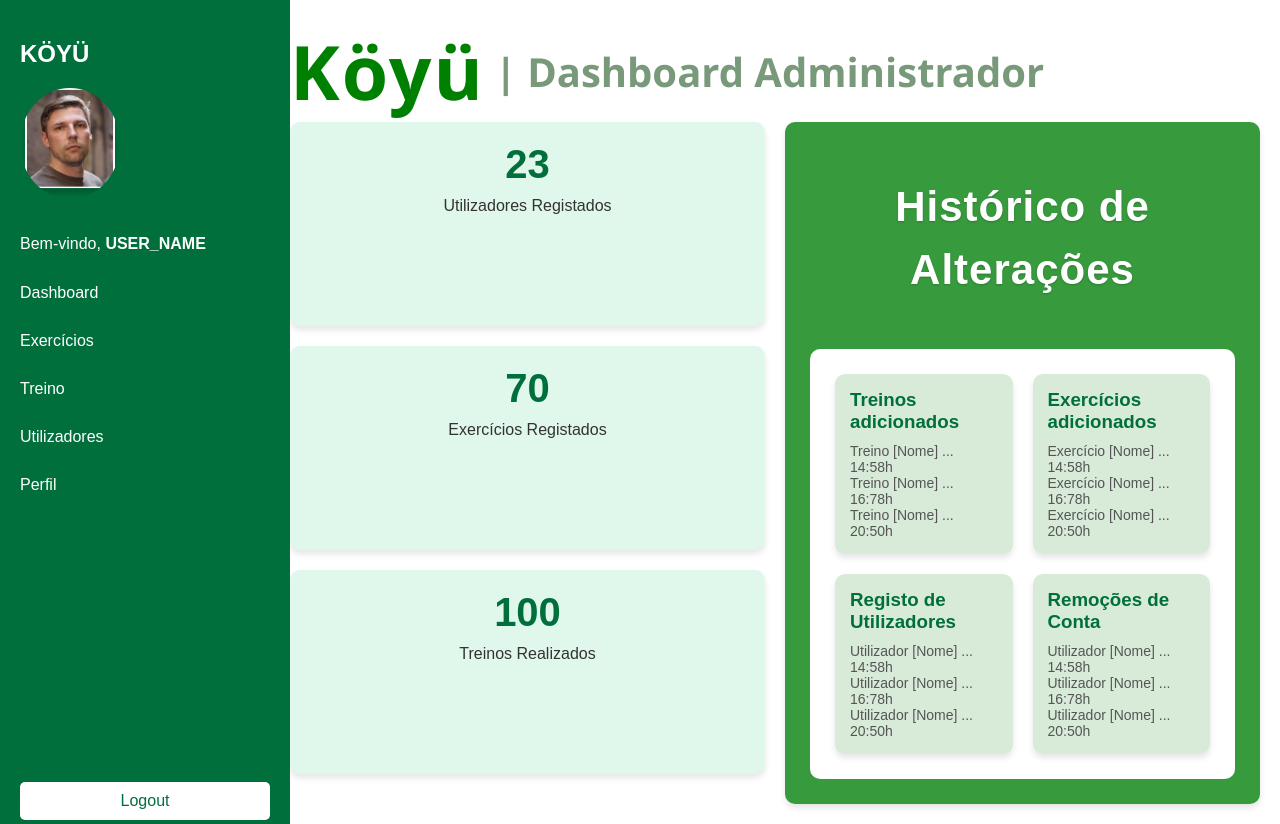
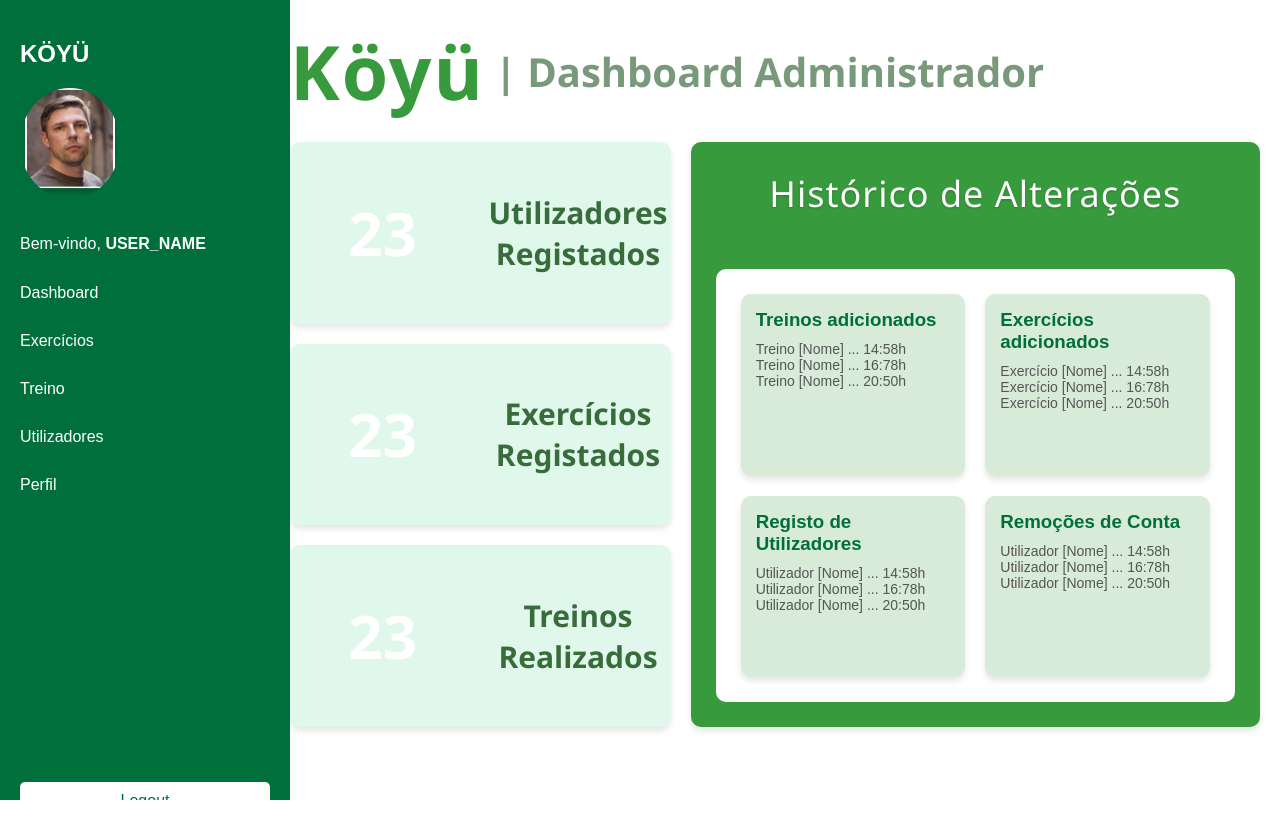
Before and after one commit to ggoncalves17/Projeto_Koyu, a Django app: page /dashboard in a window 1280 px wide. After the commit the page ends 800 px from the top, so only its background shows below. Run offline with Django 5.2, Linux system fonts and the light colour scheme.

Commit message:
Dashboard Page

```diff
--- a/ProjetoKoyu_App/static/css/dashboard.css
+++ b/ProjetoKoyu_App/static/css/dashboard.css
@@ -59,12 +59,13 @@
     display: flex;
     align-items: center;
     justify-content: flex-start;
+    margin-bottom: 20px;
 }
 .logo{
     font-family: Segoe UI;
     font-weight: bold;
     font-size: 75px;
-    color: #008000;
+    color: rgba(55, 154, 60, 1);
     margin-right: 10px;
     letter-spacing: 2px
 }
@@ -82,29 +83,36 @@
 .cards {
     display: flex;
     gap: 20px;
-    margin-bottom: 30px;
     flex-direction: column;
 }
 
 .card {
-    flex: 1;
+
+    display: grid;
+    grid-template-columns: 1fr 1fr;
     background-color: #e0f7ec;
-    padding: 20px;
     border-radius: 10px;
     text-align: center;
     box-shadow: 0 4px 6px rgba(0, 0, 0, 0.1);
-}
-
-.card h2 {
-    font-size: 40px;
-    margin: 0;
-    color: #006f3c;
+    max-width: 400px;
+    align-self: end;
+    gap: 10px;
 }
 
 .card p {
-    margin: 10px 0 0;
-    color: #333;
+    font-size: 30px;
+    color: rgba(57, 108, 59, 1);
+    font-family: Segoe UI;
+    align-self: center;
+    font-weight: bold;
 }
+
+.dados {
+    font-size: 40px;
+    color: white;
+    font-family: Segoe UI;
+}
+
 
 .history {
     display: grid;
@@ -140,7 +148,7 @@
 }
 
 .main-grid-container {
-    display: grid;
+    display: flex;
     grid-template-columns: 1fr 1fr;
     grid-gap: 20px;
 }
@@ -153,14 +161,14 @@
     padding: 25px;
     background-color: white;
     border-radius: 10px;
+    margin-top: -70px;
 }
 
 
-.historico_alteracoes h1{
+.historico_alteracoes{
     color: #FFFFFF;
-    font-family: Arial, sans-serif;
-    font-size: 42px;
-    font-weight: bold;
+    font-family: Segoe UI;
+    font-size: 36px;
     letter-spacing: 1px;
     line-height: 1.5;
     text-align: center;
--- a/ProjetoKoyu_App/templates/projeto_koyu/dashboard.html
+++ b/ProjetoKoyu_App/templates/projeto_koyu/dashboard.html
@@ -36,15 +36,21 @@
         	<div class="cards">
 
             	<div class="card">
-            	    <h2>23</h2>
+					<div class="dados">
+            	    	<h2>23</h2>
+					</div>
                 	<p>Utilizadores Registados</p>
             	</div>
            		<div class="card">
-					<h2>70</h2>
+					<div class="dados">
+            	    	<h2>23</h2>
+					</div>
 					<p>Exercícios Registados</p>
 				</div>
 				<div class="card">
-					<h2>100</h2>
+					<div class="dados">
+            	    	<h2>23</h2>
+					</div>
 					<p>Treinos Realizados</p>
 				</div>
 			</div>
@@ -52,7 +58,7 @@
 			<div class="history">
 
 				<div class = "historico_alteracoes">
-					<h1>Histórico de Alterações</h1>
+					<span>Histórico de Alterações</span>
 				</div>
 				<div class="hist-grid-container">
 					<div class="history-card">
```
